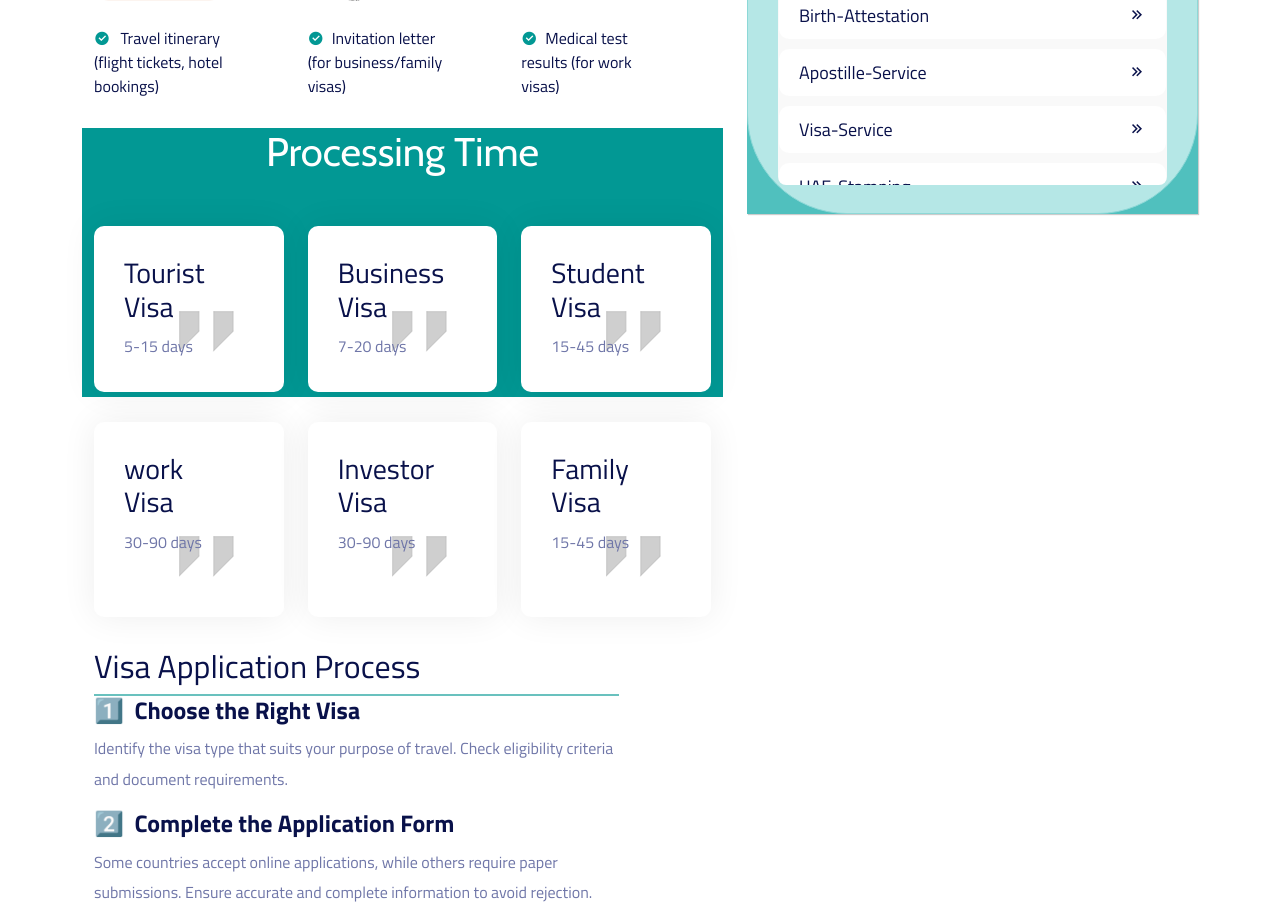
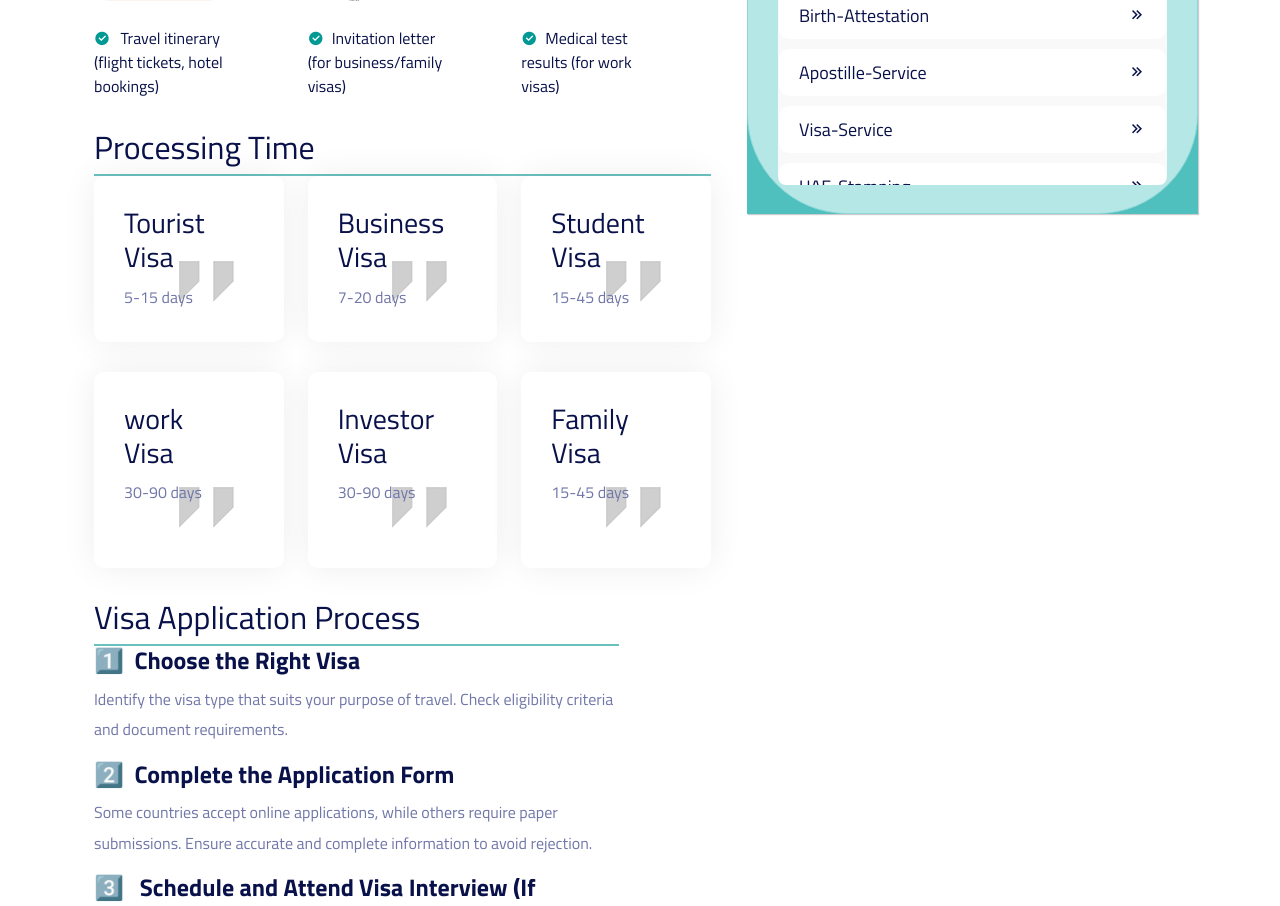
Before and after one commit to tannu2006/Global-Docs-Solution, a Next.js app: page /Visa-Services in a window 1280 px wide. Shown: the part 1020-1926 px from the top of the page. Built offline with nearby package versions, Linux system fonts and the light colour scheme.

Commit message:
kalpana changes

```diff
--- a/components/BusinessConsulting/Visa.js
+++ b/components/BusinessConsulting/Visa.js
@@ -207,9 +207,9 @@ const Visa= () => {
                             </div>
                           </div>
                         </div>
-                         <div className="feedback-area bg-main-color">
+                         <div className="">
                         <div className="container">
-          <div className="section-title">
+          <div className="paragraph">
             <h2>Processing Time</h2>
 
           </div>
```
